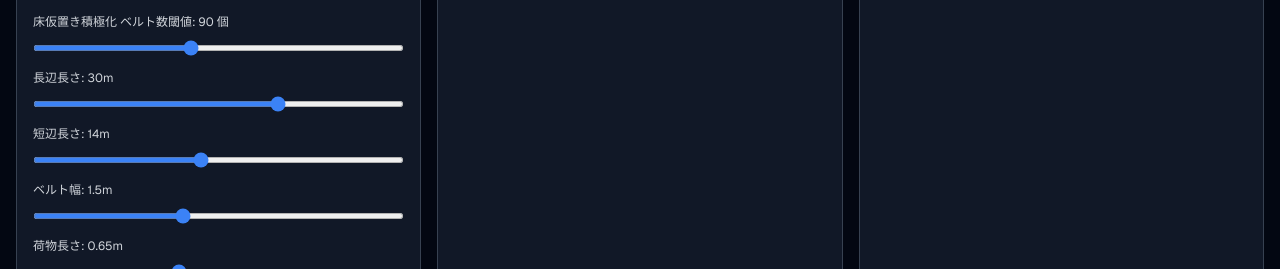
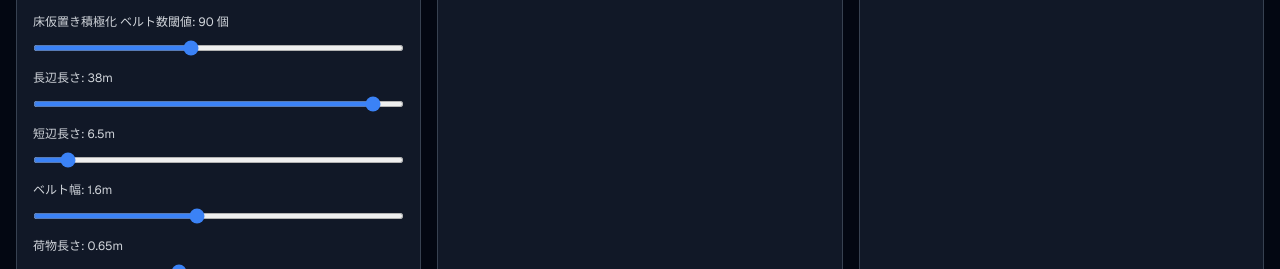
Before and after one commit to ryurtrt1234-bit/RYU3, a Next.js app in the folder ryu3/: page / in a window 1280 px wide. Shown: the part 1346-1615 px from the top of the page. Built offline with nearby package versions, Linux system fonts and the light colour scheme.

Commit message:
ベルト形状のデフォルト値を長辺38m/短辺6.5m/幅1.6mに変更
短辺長さスライダーはstep 1→0.5にして6.5mを直接指定できるようにした

```diff
--- a/ryu3/components/baggage-simulation.tsx
+++ b/ryu3/components/baggage-simulation.tsx
@@ -11,10 +11,10 @@ const STATS_PANEL_W = 280;
 const PUBLIC_SIMULATION_URL = 'https://ryu3.vercel.app/simulation';
 
 // ── Belt rectangle (defaults) ──────────────────────────────
-const DEFAULT_LONG_SIDE = 30; // meters
-const DEFAULT_SHORT_SIDE = 14; // meters
+const DEFAULT_LONG_SIDE = 38; // meters
+const DEFAULT_SHORT_SIDE = 6.5; // meters
 const PIXELS_PER_METER = 20;
-const DEFAULT_BELT_WIDTH_M = 1.5; // meters
+const DEFAULT_BELT_WIDTH_M = 1.6; // meters
 const BCX = 410, BCY = 230;
 const WORKER_OFFSET = 45;
 
@@ -163,7 +163,7 @@ function getInjectionRule(id: string): InjectionRule {
 // ── Inline chart position (inside belt center, auto-fits current belt size) ──
 // 「理想サイズ」を上限に、ベルト内周（stroke幅を差し引いた穴）に収まる最大の矩形を毎回計算する。
 // 角の丸み（BR）も考慮するので、長辺・短辺・ベルト幅のスライダーをどう動かしても被らない。
-// 既定形状（長辺30m・短辺14m・ベルト幅1.5m）では理想サイズがそのまま収まる。
+// 既定形状（長辺38m・短辺6.5m・ベルト幅1.6m）のように短辺が狭い場合は、理想サイズより縮小される。
 const CHART_IDEAL_W = 410, CHART_IDEAL_H = 220;
 const CHART_MARGIN = 15; // ベルト内周からの安全マージン(px)
 
@@ -2150,7 +2150,7 @@ export default function BaggageSimulation() {
           <Slider label={`床仮置き一括処理閾値: ${floorBatchThreshold} 個`} min={1}    max={20}   step={1}     value={floorBatchThreshold} onChange={setFloorBatchThreshold} />
           <Slider label={`床仮置き積極化 ベルト数閾値: ${beltFloorTrigger} 個`} min={10} max={200} step={5} value={beltFloorTrigger} onChange={setBeltFloorTrigger} />
           <Slider label={`長辺長さ: ${beltLongSide}m`}                       min={10} max={40}  step={1}     value={beltLongSide}   onChange={setBeltLongSide} />
-          <Slider label={`短辺長さ: ${beltShortSide}m`}                      min={5}  max={25}  step={1}     value={beltShortSide}  onChange={setBeltShortSide} />
+          <Slider label={`短辺長さ: ${beltShortSide.toFixed(1)}m`}           min={5}  max={25}  step={0.5}   value={beltShortSide}  onChange={setBeltShortSide} />
           <Slider label={`ベルト幅: ${beltWidth.toFixed(1)}m`}               min={0.5} max={3.0} step={0.1}   value={beltWidth}      onChange={setBeltWidth} />
           <Slider label={`荷物長さ: ${bagLength.toFixed(2)}m`}               min={0.3} max={1.2} step={0.01}  value={bagLength}      onChange={setBagLength} />
           <Slider label={`荷物幅: ${bagWidth.toFixed(2)}m`}                 min={0.2} max={0.8} step={0.01}  value={bagWidth}       onChange={setBagWidth} />
```
